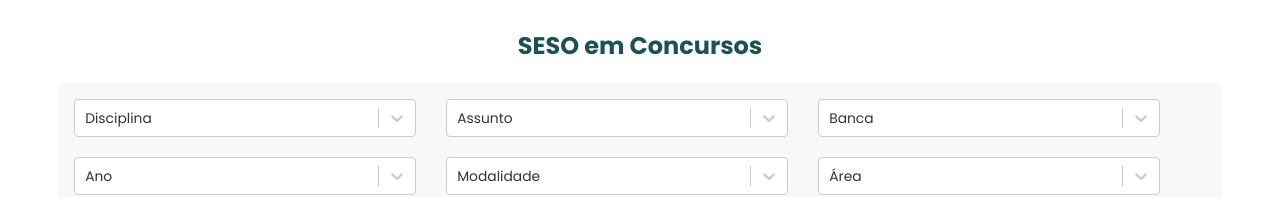
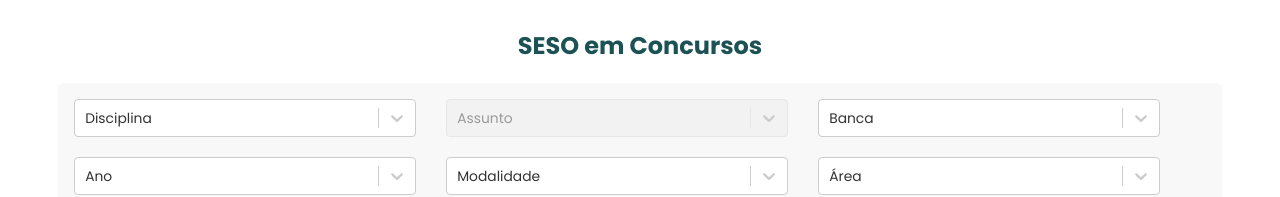
Before and after one commit to leonardoalmeida31/sesoemconcursos-site2, a React (Vite) app: page / in a window 1280 px wide. Shown: the top 197 px of the page. Built offline with nearby package versions, Linux system fonts and the light colour scheme.

Commit message:
filtro de assunto bom 1 ok

```diff
--- a/src/QuestaoFiltro.jsx
+++ b/src/QuestaoFiltro.jsx
@@ -1,6 +1,7 @@
 import React, { useState } from 'react';
 import './QuestaoFiltro.css'; // Importar arquivo CSS para estilização
 import Select from 'react-select';
+import questoes from '../dados/questoes.json';
 
 function QuestaoFiltro({ onFilterChange, bancas, disciplinas, assuntos, anos, modalidades, areas }) {
   const [selectedBanca, setSelectedBanca] = useState('');
@@ -14,8 +15,21 @@ function QuestaoFiltro({ onFilterChange, bancas, disciplinas, assuntos, anos, mo
   const [selectedDisciplinaIndex, setSelectedDisciplinaIndex] = useState(-1);
 
 
+ // Processar os dados para agrupar os assuntos por disciplina
+ const assuntosPorDisciplina = questoes.reduce((acc, questao) => {
+  if (!acc[questao.disciplina]) {
+    acc[questao.disciplina] = [];
+  }
+  if (!acc[questao.disciplina].includes(questao.assunto)) {
+    acc[questao.disciplina].push(questao.assunto);
+  }
+  return acc;
+}, {});
 
-
+const handleDisciplinaChange = selectedOption => {
+  setSelectedDisciplina(selectedOption.value);
+  setSelectedAssunto('');
+};
 
   const handleFilterChange = () => {
     onFilterChange(selectedBanca, selectedDisciplina, selectedAno, selectedModalidade, selectedArea, selectedAssunto);
@@ -40,7 +54,7 @@ function QuestaoFiltro({ onFilterChange, bancas, disciplinas, assuntos, anos, mo
       <Select className="custom-select"
           id="disciplinaFilter"
           options={disciplinas.map(disciplina => ({ value: disciplina, label: disciplina }))}
-          onChange={selectedOption => setSelectedDisciplina(selectedOption.value)}
+          onChange={handleDisciplinaChange}
           value={{ value: selectedDisciplina, label: selectedDisciplina || 'Disciplina' }}
           placeholder="Selecione uma disciplina"
         />
@@ -49,10 +63,15 @@ function QuestaoFiltro({ onFilterChange, bancas, disciplinas, assuntos, anos, mo
       <div className="filter-group">
       <Select className="custom-select"
           id="assuntoFilter"
-  options={assuntos.map(assunto => ({ value: assunto, label: assunto }))}
+          options={selectedDisciplina
+            ? (assuntosPorDisciplina[selectedDisciplina] || []).map(assunto => ({ value: assunto, label: assunto }))
+            : []
+          }
           onChange={selectedOption => setSelectedAssunto(selectedOption.value)}
           value={{ value: selectedAssunto, label: selectedAssunto || 'Assunto' }}
           placeholder="Selecione um assunto"
+
+          isDisabled={!selectedDisciplina}
         />
 
 </div>
```
Lines whose indentation alone changed are shown as unchanged.
